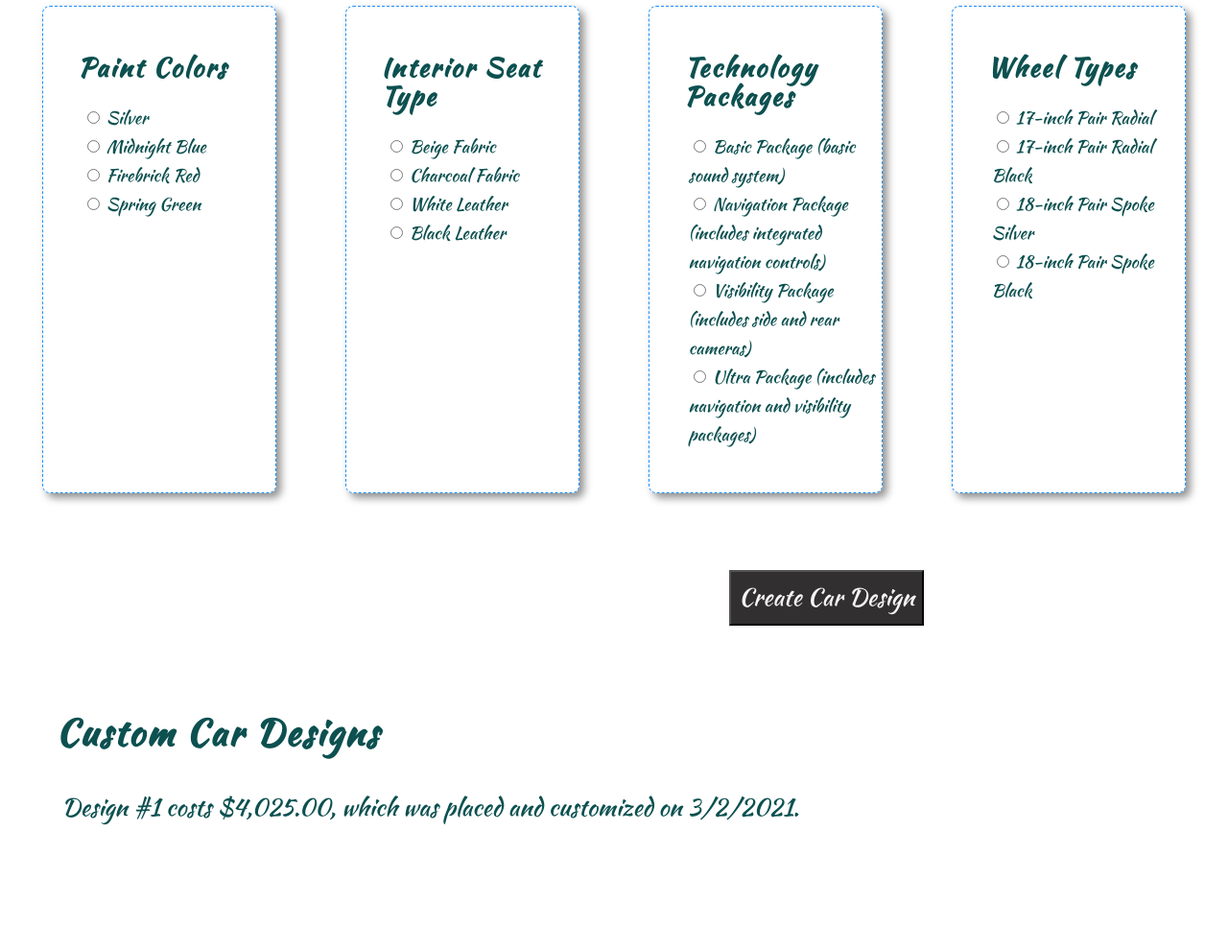
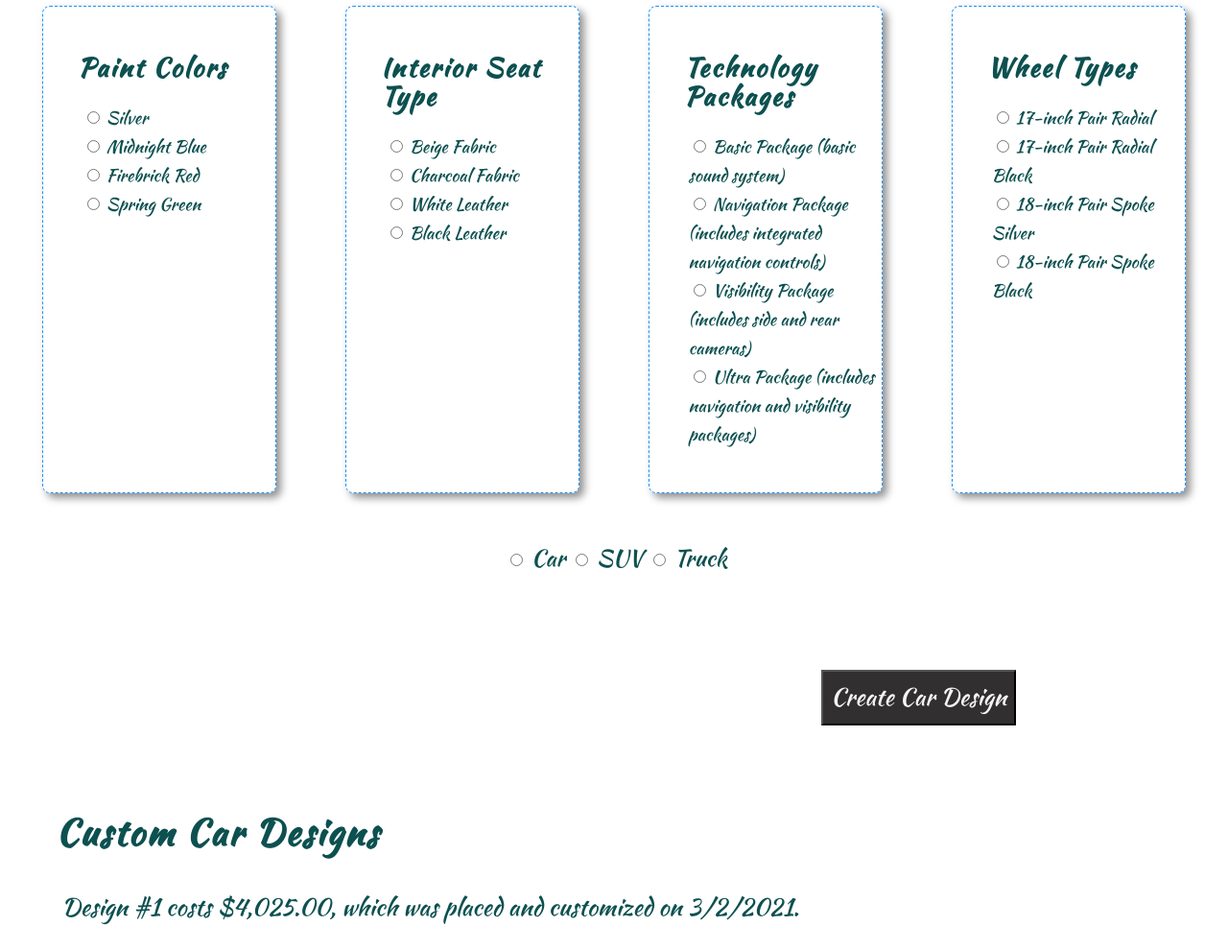
Before and after one commit to luzm321/nss-car-builder, a plain HTML site: page index.html in a window 1280 px wide. Shown: the part 108-1098 px from the top of the page at 96% size. Before the commit the page ends 994 px from the top, so only its background shows below. Drawn offline with Linux system fonts and the light colour scheme.

Commit message:
Completed Explorer Chapter: Added vehicle model resource to database along with modified calculation of total cost per vehicle model chosen

```diff
--- a/scripts/Cars-R-Us.js
+++ b/scripts/Cars-R-Us.js
@@ -2,6 +2,7 @@ import { PaintColors } from "./PaintColors.js";
 import { InteriorSeats } from "./InteriorSeats.js";
 import { TechnologyPackages } from "./TechnologyPackages.js";
 import { WheelTypes } from "./WheelTypes.js";
+import { VehicleModels } from "./VehicleModels.js";
 import { Designs } from "./Designs.js";
 import { addCustomDesign } from "./database.js";
 
@@ -38,6 +39,9 @@ export const CarBuilder = () => {
             ${WheelTypes()}
         </section>
     </article>
+    <article class="models">
+        ${VehicleModels()}
+    </article>
     <article>
         <button id="designButton">Create Car Design</button>
     </article>
--- a/scripts/Designs.js
+++ b/scripts/Designs.js
@@ -1,56 +1,39 @@
-import { getDesigns, getColors, getInteriors, getTechnologies, getWheels } from "./database.js";
+import { getDesigns, getColors, getInteriors, getTechnologies, getWheels, getVehicleModels } from "./database.js";
 
 const colors = getColors();
 const interiors = getInteriors();
 const technologies = getTechnologies();
 const wheels = getWheels();
+const vehicleModels = getVehicleModels();
 
 
 // The function buildDesignListItem is responsible for building the custom design order list, finding the prices of each component (color,
 //interior, technology, and wheel) using find() method, calculating the total cost of the custom design order that the user chooses, then
 //returning the value of the design order with html string interpolation.
 
-//In the buildDesignListItem function, there are two ways of calculating total cost of design order: 1st is by declaring a totalCost variable
-//and initializing value to 0, then use += operator on each component prices found to add to the totalCost (lines 17, 25, 33, 41, 49 that are
-//commented out). 2nd is by declaring totalCost variable on line 52 and storing in it the value of adding all 4 component prices depending on
-//the user choice.
+const buildDesignListItem = (design) => {
+// The function you pass to find() must return true/false
+    const colorDesign = colors.find(color => color.id === design.colorId);
+    const interiorDesign = interiors.find(interior => interior.id === design.interiorId)
+    const technologyDesign = technologies.find(technology => technology.id === design.technologyId)
+    const wheelDesign = wheels.find(wheel => wheel.id === design.wheelId);
+    const vehicleModelDesign = vehicleModels.find(vehicleModel => vehicleModel.id === design.vehicleModelId);
 
-const buildDesignListItem = (design) => {
-    // let totalCost = 0;
-// The function you pass to find() must return true/false
-    const foundColor = colors.find(
-        (color) => {
-            return color.id === design.colorId;
-        }
-    );
+    let sumAmount = colorDesign.price + interiorDesign.price + technologyDesign.price + wheelDesign.price;
 
-    // totalCost += foundColor.price;
+    const calculateCost = () => {
+        if (vehicleModelDesign.id === 2) {
+            sumAmount *= 1.5;
+        } else if (vehicleModelDesign.id === 3) {
+            sumAmount *= 2.25;
+        } else {
+            sumAmount = sumAmount;
+        };
 
-    const foundInterior = interiors.find(
-        (interior) => {
-            return interior.id === design.interiorId;
-        }
-    );
+        return sumAmount;
+    };
 
-    // totalCost += foundInterior.price;
-
-    const foundTechnology = technologies.find(
-        (technology) => {
-            return technology.id === design.technologyId;
-        }
-    );
-
-    // totalCost += foundTechnology.price;
-
-    const foundWheel = wheels.find(
-        (wheel) => {
-            return wheel.id === design.wheelId;
-        }
-    );
-
-    // totalCost += foundWheel.price;
-
-    let totalCost = foundColor.price + foundInterior.price + foundTechnology.price + foundWheel.price;
+    const totalCost = calculateCost();
 
     const costString = totalCost.toLocaleString("en-US", {
         style: "currency",
--- /dev/null
+++ b/scripts/VehicleModels.js
@@ -0,0 +1,24 @@
+import { getVehicleModels, setVehicleModel } from "./database.js";
+
+const vehicleModels = getVehicleModels();
+
+document.addEventListener("change", (event) => {
+    if (event.target.name === "vehicleModel") {
+        setVehicleModel(parseInt(event.target.value));
+    };
+});
+
+export const VehicleModels = () => {
+    let html = "<ul>";
+
+    const listItems = vehicleModels.map(vehicleModel => {
+        return `<li class="modelType">
+            <input type="radio" name="vehicleModel" value="${vehicleModel.id}"> ${vehicleModel.type}
+        </li>`;
+    });
+
+    html += listItems.join("");
+    html += "</ul>";
+
+    return html;
+};
--- a/scripts/database.js
+++ b/scripts/database.js
@@ -23,6 +23,11 @@ const database = {
         { id: 3, wheelType: "18-inch Pair Spoke Silver", price: 675 },
         { id: 4, wheelType: "18-inch Pair Spoke Black", price: 825}
     ],
+    vehicleModels: [
+        { id: 1, type: "Car" },
+        { id: 2, type: "SUV" },
+        { id: 3, type: "Truck"}
+    ],
     customDesigns: [
         {
             id: 1,
@@ -30,6 +35,7 @@ const database = {
             interiorId: 3,
             technologyId: 4,
             wheelId: 3,
+            vehicleModelId: 1,
             timestamp: 1614659931693
         }
     ],
@@ -37,7 +43,8 @@ const database = {
         colorId: "",
         interiorId: "",
         technologyId: "",
-        wheelId: ""
+        wheelId: "",
+        vehicleModelId: ""
     }
 };
 
@@ -58,6 +65,8 @@ export const getTechnologies = () => {
 export const getWheels = () => {
     return database.wheels.map(wheel => ({...wheel}));
 };
+
+export const getVehicleModels = () => database.vehicleModels.map(vehicleModel => ({...vehicleModel}));
 
 export const getDesigns = () => {
     return database.customDesigns.map(design => ({...design}));
@@ -81,6 +90,10 @@ export const setWheel = (id) => {
     database.designBuilder.wheelId = id;
 };
 
+export const setVehicleModel = (id) => {
+    database.designBuilder.vehicleModelId = id;
+};
+
 // function responsible for changing permanent state of customDesign, once changed permanent state, it dispatches a custom event.
 
 export const addCustomDesign = () => {
@@ -89,7 +102,8 @@ export const addCustomDesign = () => {
 
     // Add a new primary key to the object
     const lastIndex = database.customDesigns.length - 1
-    newDesign.id = database.customDesigns[lastIndex].id + 1
+    newDesign.id = lastIndex >= 0 ? database.customDesigns[lastIndex].id + 1 : 1
+    // newDesign.id = database.customDesigns[lastIndex].id + 1
 
     // Add a timestamp to the order
     newDesign.timestamp = Date.now()
--- a/styles/main.css
+++ b/styles/main.css
@@ -28,7 +28,7 @@ ul {
 }
 
 #designButton {
-    margin: 5rem 0 3.3rem 47rem;
+    margin: 3rem 0 3.3rem 53rem;
     padding: 0.5rem;
     background-color: rgb(49, 47, 47);
     color: whitesmoke;
@@ -39,3 +39,14 @@ ul {
     font-size: 25px;
     margin-left: 2em;
 }
+
+.modelType {
+    display: inline;
+    font-size: 24px;
+    padding: 2em 0 1em 0;
+}
+
+.models {
+    text-align: center;
+    padding: 1.5em;
+}
```
